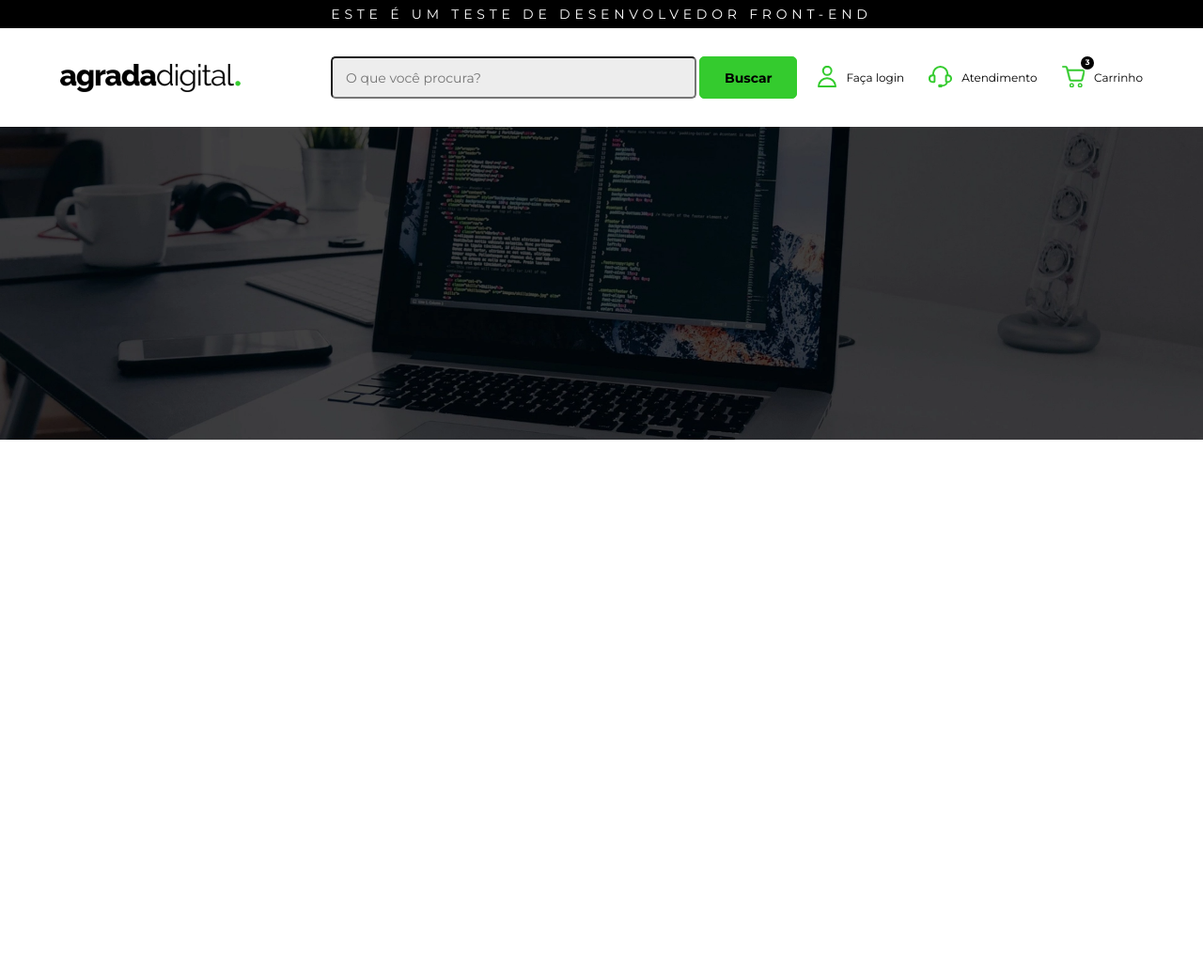
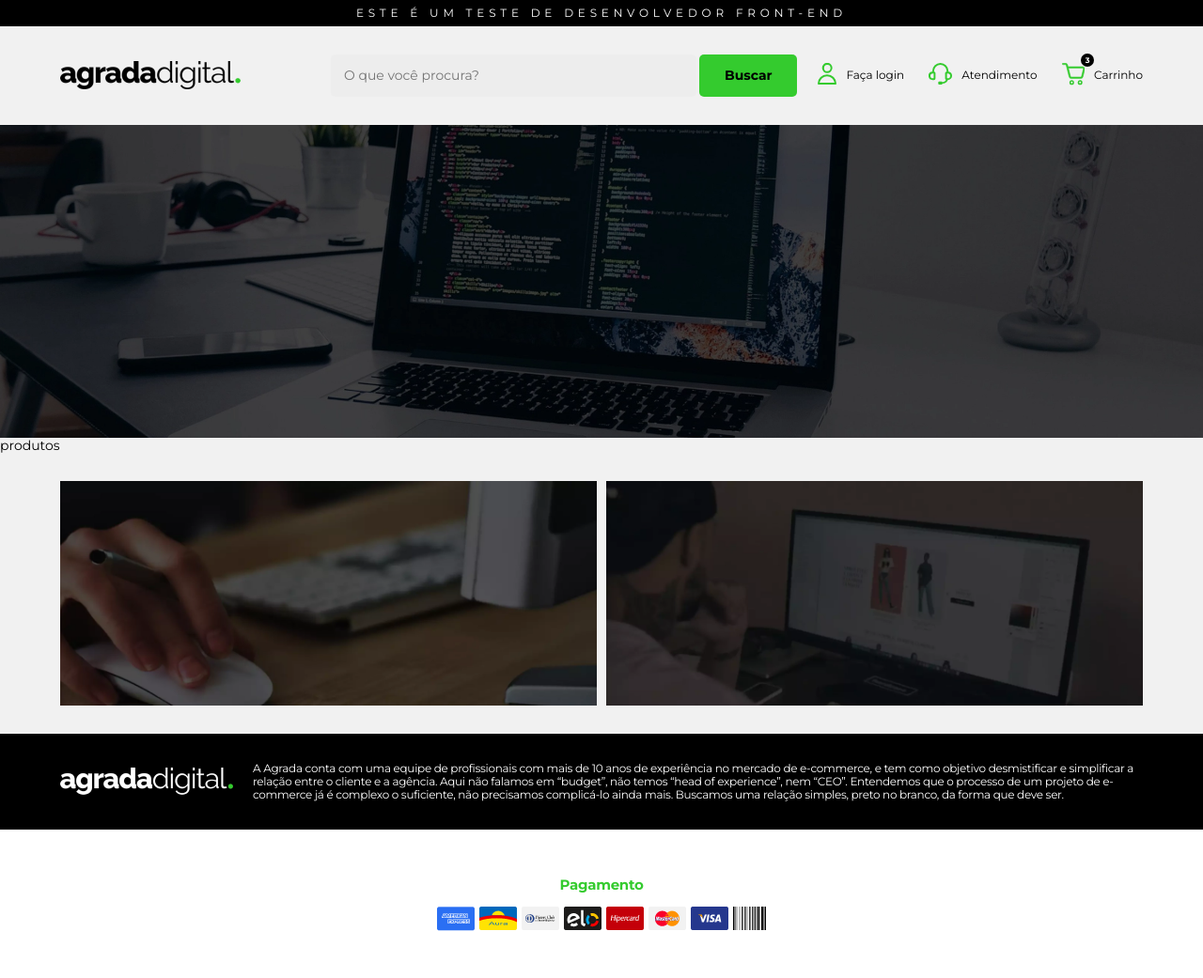
Before and after one commit to AndrewsDutraDev/agrada_digital, a website with bundled scripts: page index.html in a window 1280 px wide. Shown: the whole page at 94% size. Before the commit the page ends 800 px from the top, so only its background shows below. Built offline with nearby package versions, Linux system fonts and the light colour scheme.

Commit message:
Add: banner grid

```diff
--- a/index.html
+++ b/index.html
@@ -111,13 +111,49 @@
       <main>
         <section>
           <div class="fullbanner">
-            <figure class="lazyload-container horizontal-thin">
+            <figure class="aspect-ratio horizontal-thin">
               <img src="./static/img/fullbanner.png" alt="Fullbanner Agrada Digital">
             </figure>
           </div>
         </section>
+        <section>
+          produtos
+        </section>
+        <section>
+          <div class="container banner-grid">
+            <div>
+              <figure class="aspect-ratio horizontal-thin">
+                <img src="./static/img/banner-templates1.png" alt="Banner Template 1">
+              </figure>
+            </div>
+            <div>
+              <figure class="aspect-ratio horizontal-thin">
+                <img src="./static/img/banner-servicos.png" alt="Banner Template 2">
+              </figure>
+            </div>
+          </div>
+        </section>
       </main>
-      <footer></footer>
+      <footer>
+        <div>
+          <div class="container">
+            <div class="logo">
+              <img src="./static/img/logos-agrada2.png" alt="Logo Agrada Digital Footer">
+            </div>
+            <div class="text">
+              A Agrada conta com uma equipe de profissionais com mais de 10 anos de experiência no mercado de e-commerce, e tem como objetivo desmistificar e simplificar a relação entre o cliente e a agência. Aqui não falamos em “budget”, não temos “head of experience”, nem “CEO”. Entendemos que o processo de um projeto de e-commerce já é complexo o suficiente, não precisamos complicá-lo ainda mais. Buscamos uma relação simples, preto no branco, da forma que deve ser.
+            </div>
+          </div>
+        </div>
+        <div class="payment container">
+          <div class="payment-title">
+            Pagamento
+          </div>
+          <div class="payment-flags">
+            <img src="./static/img/icones.png" alt="Formas de pagamento">
+          </div>
+        </div>
+      </footer>
     </div>
 
     <script src="./src/js/main.js" type="module"></script>
--- a/src/scss/base/_base.scss
+++ b/src/scss/base/_base.scss
@@ -10,7 +10,7 @@ html {
 
 body {
   font-family: $font-family !important;
-
+  background-color: #F1F1F1;
   main {
     min-height: 70vh;
   }
@@ -79,7 +79,7 @@ section.section {
 }
 /* Lazy Load */
 
-.lazyload-container {
+.aspect-ratio {
   position: relative;
   overflow: hidden;
 
--- /dev/null
+++ b/src/scss/components/_footer.scss
@@ -0,0 +1,42 @@
+footer {
+  > div{
+    background-color: $black;
+    font-size: 12px;
+    letter-spacing: -0.3px;
+    color: $white;
+    padding: 30px 0;
+    > .container{
+      display: flex;
+      align-items: center;
+      justify-content: center;
+      flex-wrap: wrap;
+      gap: 20px;
+      @include media('xs'){
+        flex-direction: column;
+      }
+      .logo{
+        max-width: 185px;
+        width: 100%;
+      }
+      .text{
+        max-width: calc(100% - 205px);
+        @include media('xs'){
+          max-width: 100%;
+        }
+      }
+    }
+  }
+  .payment{
+    padding-top: 50px;
+    padding-bottom: 50px;
+    background-color: $white;
+    font-size: 15px;
+    font-weight: 700;
+    color: $green;
+    display: flex;
+    flex-direction: column;
+    align-items: center;
+    justify-content: center;
+    row-gap: 15px;
+  }
+}
--- a/src/scss/components/_header.scss
+++ b/src/scss/components/_header.scss
@@ -1,5 +1,6 @@
 header {
   .topbar{
+    font-size: 12px;
     letter-spacing: 4.8px;
     color: #FFFFFF;
     background-color: $black;
@@ -15,6 +16,7 @@ header {
     padding-bottom: 30px;
     position: sticky;
     top: 0;
+    z-index: 9999;
     .logo{
       @include media('md'){
         width: 25%;
@@ -49,6 +51,7 @@ header {
           color: $gray;
           width: 75%;
           height: 45px;
+          border: 0;
           @include media('xs'){
             width: 60%;
           }
@@ -57,7 +60,6 @@ header {
           height: 45px;
           background-color: $green;
           color: $black;
-          border: 1px solid $green;
           transition: .3s;
           width: 20%;
           padding: 12px 5px;
--- /dev/null
+++ b/src/scss/components/_home.scss
@@ -0,0 +1,16 @@
+.banner-grid {
+  display: flex;
+  flex-wrap: wrap;
+  gap: 10px;
+	padding-top: 30px;
+	padding-bottom: 30px;
+  > div {
+    width: calc(50% - 5px);
+		.aspect-ratio{
+			padding-bottom: 41.94%;
+		}
+    @include media("xs") {
+      width: 100%;
+    }
+  }
+}
--- a/src/scss/main.scss
+++ b/src/scss/main.scss
@@ -7,3 +7,6 @@
 @import "./base/base";
 
 @import "./components/header";
+@import "./components/footer";
+
+@import "./components/home";
```
Also changed, not shown: static/css/main.css, static/img/banner-servicos.png (added), static/img/banner-templates1.png (added), static/img/icones.png (added), static/img/logos-agrada2.png (added).
